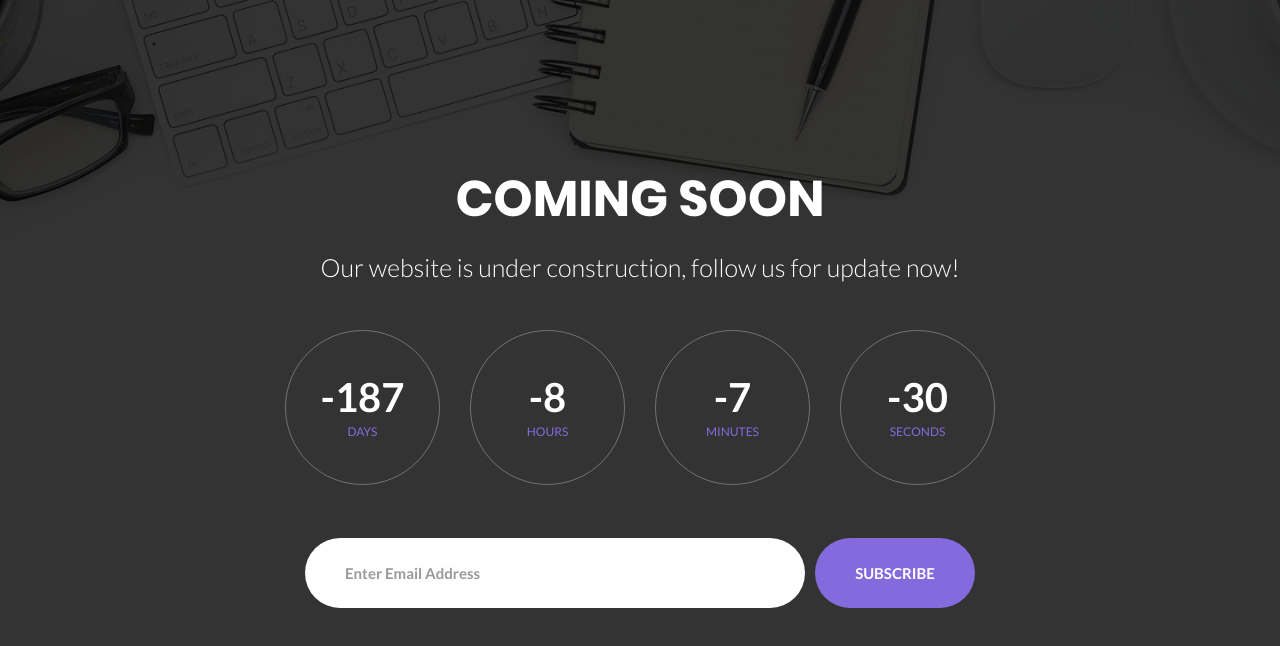
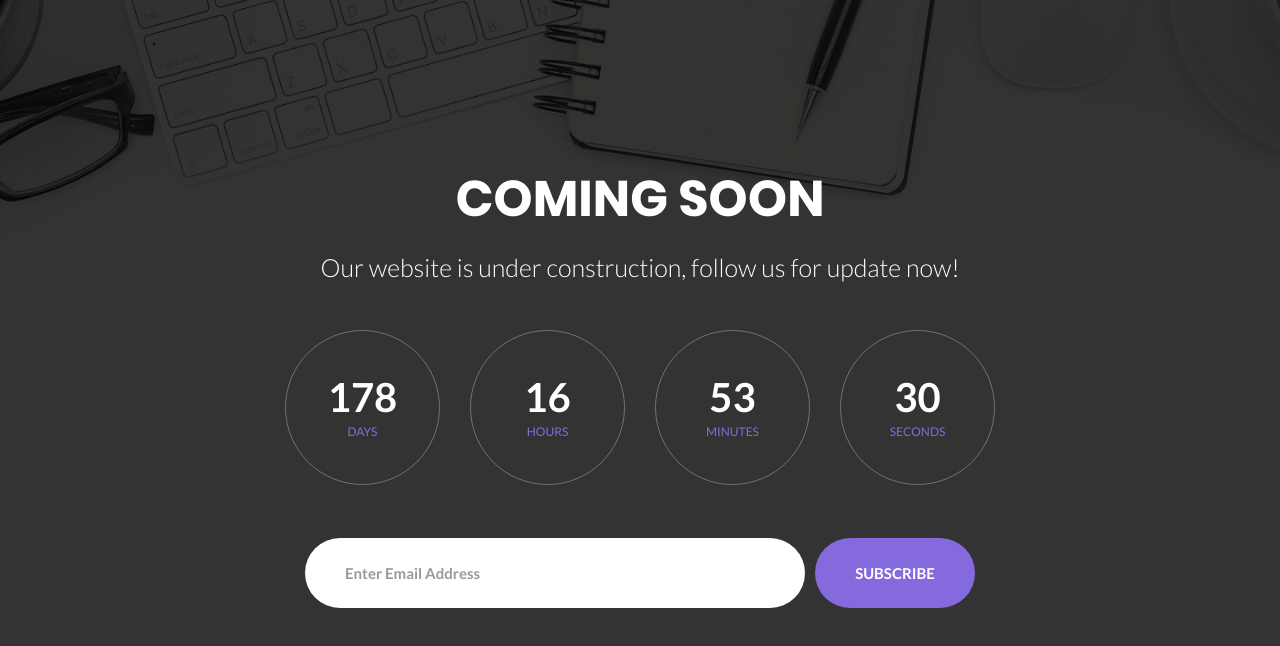
Before and after one commit to Arnob3108/core-devs-task, a React (Create React App) app: page / in a window 1280 px wide. Shown: the top 646 px of the page. Built offline with nearby package versions, Linux system fonts and the light colour scheme.

Commit message:
date solved

```diff
--- a/src/components/Counter.js
+++ b/src/components/Counter.js
@@ -5,7 +5,7 @@
     dd: 0,
     hh: 0,
     mm: 0,
-    ss: 0
+    ss: 0,
   });
 
   useEffect(() => {
@@ -15,23 +15,23 @@
       day = hour * 24;
 
     let clockInterval = setInterval(() => {
-      const end = new Date("Jul 05, 2022 12:00:00").getTime();
+      const end = new Date("Jul 05, 2023 12:00:00").getTime();
       const current = new Date().getTime();
-      const remaining = end-current;
+      const remaining = end - current;
 
       let dd = Math.floor(remaining / day);
       let hh = Math.floor((remaining % day) / hour);
       let mm = Math.floor((remaining % hour) / min);
       let ss = Math.floor((remaining % min) / sec);
 
-      setClockData(previous => {
+      setClockData((previous) => {
         return { ...previous, dd, hh, mm, ss };
       });
     }, 1000);
 
     return () => {
       clearInterval(clockInterval);
-    }
+    };
   }, []);
 
   return (
```
